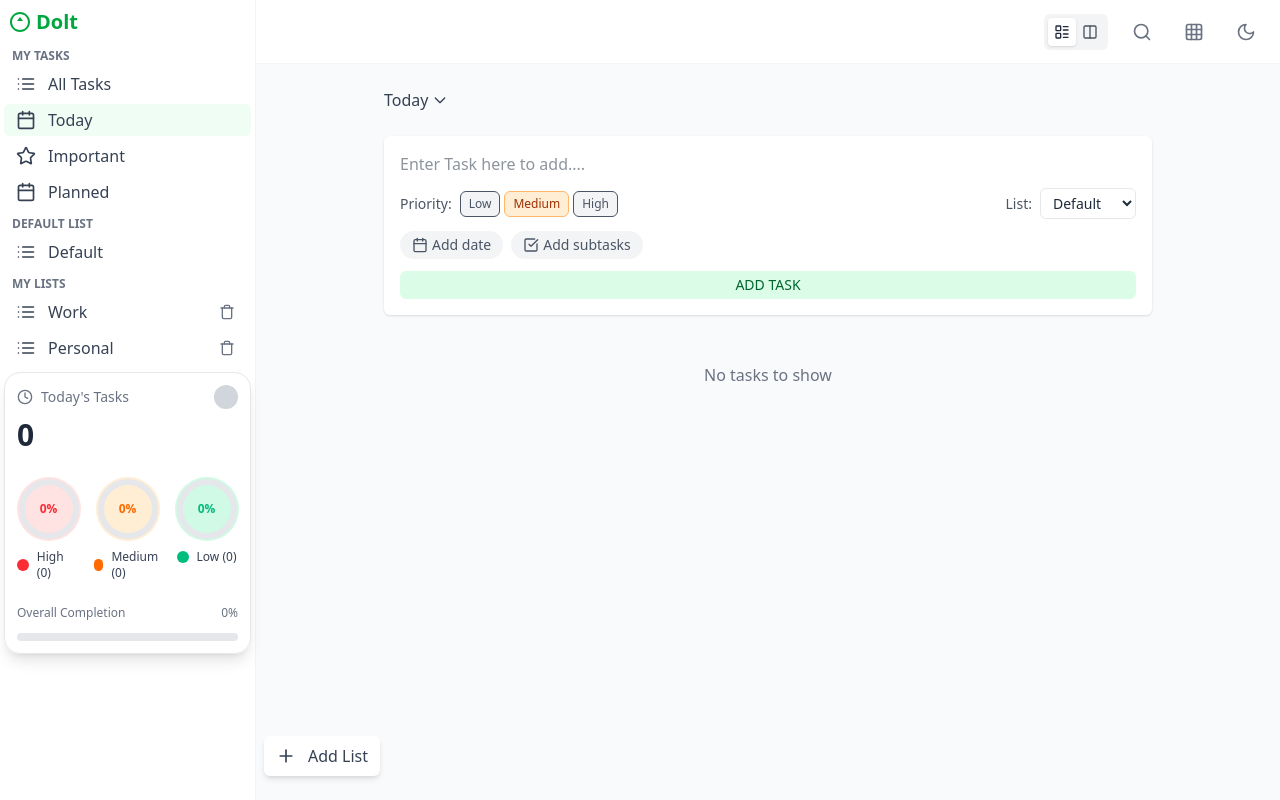
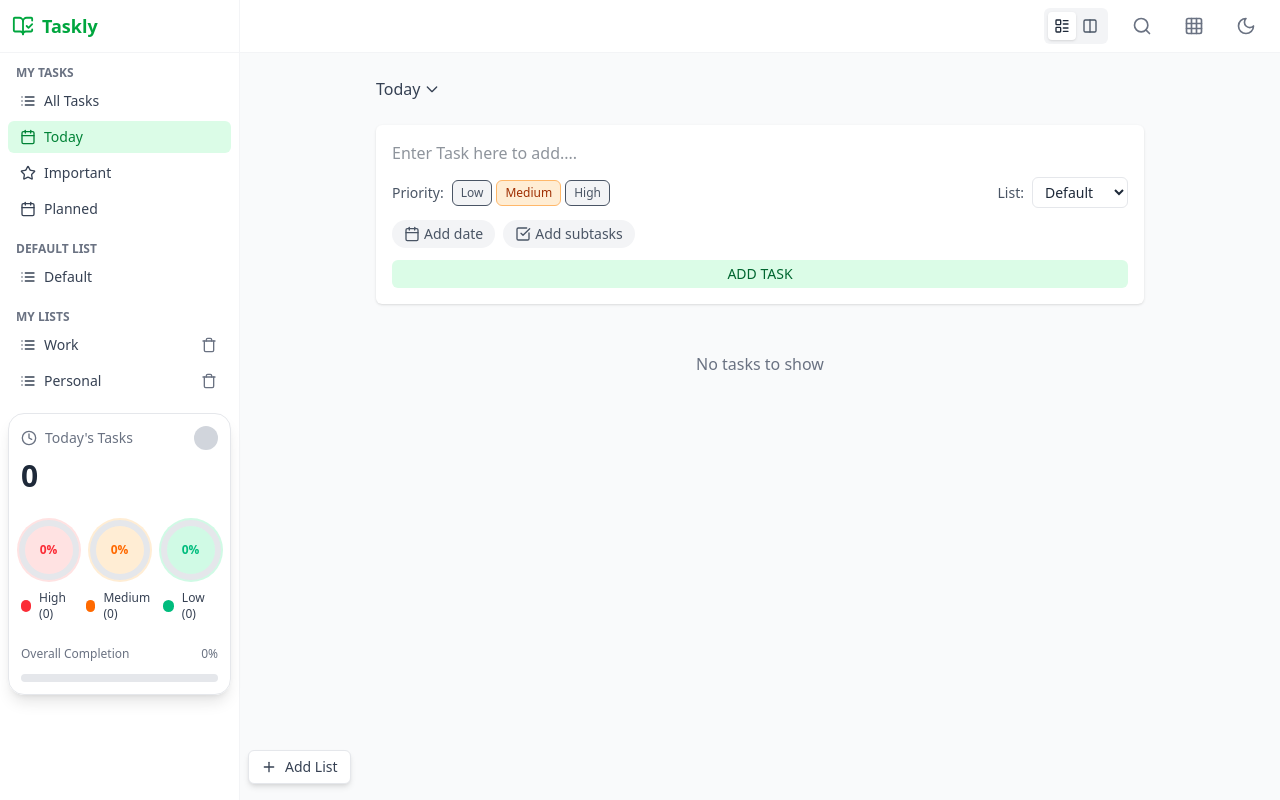
Before and after one commit to pathakjiop/DoIT, a React (Vite) app: page / in a window 1280 px wide. Built offline with nearby package versions, Linux system fonts and the light colour scheme.

Commit message:
Sidebar Changes

```diff
--- a/src/components/MainContent/KanbanCard.jsx
+++ b/src/components/MainContent/KanbanCard.jsx
@@ -8,7 +8,9 @@ const KanbanCard = ({ task, onToggleComplete, onToggleImportant, onDelete, onMov
 
   // Format the date to be more readable
   const formatDate = (dateString) => {
-    if (!dateString) return ""
+    if (!dateString) {
+      return ""
+    }
 
     const taskDate = new Date(dateString)
     const today = new Date()
@@ -20,8 +22,12 @@ const KanbanCard = ({ task, onToggleComplete, onToggleImportant, onDelete, onMov
     tomorrow.setHours(0, 0, 0, 0)
     taskDate.setHours(0, 0, 0, 0)
 
-    if (taskDate.getTime() === today.getTime()) return "Today"
-    if (taskDate.getTime() === tomorrow.getTime()) return "Tomorrow"
+    if (taskDate.getTime() === today.getTime()) {
+      return "Today"
+    }
+    if (taskDate.getTime() === tomorrow.getTime()) {
+      return "Tomorrow"
+    }
 
     // Otherwise return formatted date
     const options = { month: "short", day: "numeric" }
--- a/src/components/MainContent/MainContent.jsx
+++ b/src/components/MainContent/MainContent.jsx
@@ -24,7 +24,7 @@ const MainContent = ({ setShowCalendar, mobileMenuOpen, setMobileMenuOpen }) =>
   return (
     <div className="flex-1 flex flex-col overflow-hidden">
       {/* Header */}
-      <header className={`h-16 ${darkMode ? 'border-gray-700 bg-gray-800' : 'border-gray-100 bg-white'} border-b flex flex-wrap md:flex-nowrap items-center justify-between px-4 py-2`}>
+      <header className={`p-3 ${darkMode ? 'border-gray-700 bg-gray-800' : 'border-gray-100 bg-white'} border-b flex flex-wrap md:flex-nowrap items-center justify-between px-4 py-2`}>
         {/* Mobile Menu Button */}
         <button
           className="md:hidden p-2 rounded-md text-gray-500 hover:text-gray-600 hover:bg-gray-100 focus:outline-none focus:ring-2 focus:ring-inset focus:ring-green-500"
--- a/src/components/MainContent/TaskInput.jsx
+++ b/src/components/MainContent/TaskInput.jsx
@@ -79,8 +79,6 @@ const TaskInput = () => {
         setNewTaskList("default")
         setNewTaskTags([])
         setNewSubtasks([])
-        setNewTaskRecurring(null)
-        setNewTaskReminder(null)
         setNewTaskDependsOn(null)
         setShowDatePicker(false)
         setShowSubtaskInput(false)
--- a/src/components/Sidebar/Sidebar.jsx
+++ b/src/components/Sidebar/Sidebar.jsx
@@ -1,5 +1,6 @@
 import { useState } from "react"
 import { List, Calendar, Star, Plus, X, Trash } from 'lucide-react'
+
 import { useTheme } from "../contexts/ThemeContext"
 import { useTasks } from "../contexts/TaskContext"
 import TaskDashboard from "./TaskDashboard"
@@ -43,21 +44,15 @@ const Sidebar = ({ mobileMenuOpen, setMobileMenuOpen }) => {
     <>
       <div className={`${
         mobileMenuOpen ? 'translate-x-0' : '-translate-x-full'
-      } md:translate-x-0 fixed md:static inset-y-0 left-0 z-50 w-64 transition-transform duration-300 ease-in-out ${
+      } md:translate-x-0 fixed md:static inset-y-0 left-0 z-50 w-60 transition-transform duration-300 ease-in-out ${
         darkMode ? 'bg-gray-800 border-gray-700' : 'bg-white border-gray-100'
       } border-r`}>
-        <div className={`p-2 flex items-center justify-between ${darkMode ? 'border-gray-700' : 'border-gray-100'}`}>
-          <div className="text-green-600 font-bold text-xl flex items-center">
-            <span className="text-green-600 mr-1">
-              <svg width="24" height="24" viewBox="0 0 24 24" fill="none" xmlns="http://www.w3.org/2000/svg">
-                <path
-                  d="M12 2C6.48 2 2 6.48 2 12C2 17.52 6.48 22 12 22C17.52 22 22 17.52 22 12C22 6.48 17.52 2 12 2ZM12 20C7.59 20 4 16.41 4 12C4 7.59 7.59 4 12 4C16.41 4 20 7.59 20 12C20 16.41 16.41 20 12 20Z"
-                  fill="currentColor"
-                />
-                <path d="M12 7L9 11H15L12 7Z" fill="currentColor" />
-              </svg>
+        <div className={`p-3 flex items-center justify-between ${darkMode ? 'border-gray-700' : 'border-gray-100'} border-b`}>
+          <div className="text-green-600 font-bold text-lg flex items-center">
+            <span className="text-green-600 mr-2">
+              <svg xmlns="http://www.w3.org/2000/svg" width="22" height="22" viewBox="0 0 24 24" fill="none" stroke="currentColor" strokeWidth="2" strokeLinecap="round" strokeLinejoin="round" className="lucide lucide-book-open-check"><path d="M12 21V7"/><path d="m16 12 2 2 4-4"/><path d="M22 6V4a1 1 0 0 0-1-1h-5a4 4 0 0 0-4 4 4 4 0 0 0-4-4H3a1 1 0 0 0-1 1v13a1 1 0 0 0 1 1h6a3 3 0 0 1 3 3 3 3 0 0 1 3-3h6a1 1 0 0 0 1-1v-1.3"/></svg>
             </span>
-            Dolt
+          Taskly
           </div>
           {/* Close button for mobile view */}
           <button
@@ -68,70 +63,70 @@ const Sidebar = ({ mobileMenuOpen, setMobileMenuOpen }) => {
           </button>
         </div>
 
-        <div className="p-1">
+        <div className="p-2">
           {/* Default Lists */}
-          <div className={`text-xs uppercase ${darkMode ? 'text-gray-400' : 'text-gray-500'} font-semibold pl-2 mb-1`}>My Tasks</div>
+          <div className={`text-xs uppercase ${darkMode ? 'text-gray-400' : 'text-gray-500'} font-semibold pl-2 mb-1 mt-1`}>My Tasks</div>
           <div className="space-y-1">
             {[
-              { name: "All Tasks", icon: <List className="w-5 h-5 mr-3" /> },
-              { name: "Today", icon: <Calendar className="w-5 h-5 mr-3" /> },
-              { name: "Important", icon: <Star className="w-5 h-5 mr-3" /> },
-              { name: "Planned", icon: <Calendar className="w-5 h-5 mr-3" /> },
+              { name: "All Tasks", icon: <List className="w-4 h-4 mr-2" /> },
+              { name: "Today", icon: <Calendar className="w-4 h-4 mr-2" /> },
+              { name: "Important", icon: <Star className="w-4 h-4 mr-2" /> },
+              { name: "Planned", icon: <Calendar className="w-4 h-4 mr-2" /> },
             ].map((item) => (
               <div
                 key={item.name}
-                className={`flex items-center px-3 py-1 ${darkMode ? 'text-gray-300' : 'text-gray-700'} rounded-md cursor-pointer ${
+                className={`flex items-center px-3 py-1.5 ${darkMode ? 'text-gray-300 hover:bg-gray-700' : 'text-gray-700 hover:bg-gray-100'} rounded-md cursor-pointer ${
                   activeSidebar === item.name
-                    ? darkMode ? "bg-green-900" : "bg-green-50"
+                    ? darkMode ? "bg-green-800 text-white" : "bg-green-100 text-green-700"
                     : ""
                 }`}
                 onClick={() => handleSidebarItemClick(item.name)}
               >
                 {item.icon}
-                <span>{item.name}</span>
+                <span className="text-sm">{item.name}</span>
               </div>
             ))}
           </div>
 
           {/* Default List */}
-          <div className="mt-2">
+          <div className="mt-4">
             <div className={`text-xs uppercase ${darkMode ? 'text-gray-400' : 'text-gray-500'} font-semibold pl-2 mb-1`}>Default List</div>
             <div className="space-y-1">
               <div
-                className={`flex items-center px-3 py-1 ${darkMode ? 'text-gray-300' : 'text-gray-700'} rounded-md cursor-pointer ${
+                className={`flex items-center px-3 py-1.5 ${darkMode ? 'text-gray-300 hover:bg-gray-700' : 'text-gray-700 hover:bg-gray-100'} rounded-md cursor-pointer ${
                   activeSidebar === "Default"
-                    ? darkMode ? "bg-green-900" : "bg-green-50"
+                    ? darkMode ? "bg-green-800 text-white" : "bg-green-100 text-green-700"
                     : ""
                 }`}
                 onClick={() => handleSidebarItemClick("Default")}
               >
-                <List className="w-5 h-5 mr-3" />
-                <span>{defaultList.name}</span>
+                <List className="w-4 h-4 mr-2" />
+                <span className="text-sm">{defaultList.name}</span>
               </div>
             </div>
           </div>
 
           {/* Custom Lists */}
           {customLists.length > 0 && (
-            <div className="mt-2">
+            <div className="mt-4">
               <div className={`text-xs uppercase ${darkMode ? 'text-gray-400' : 'text-gray-500'} font-semibold pl-2 mb-1`}>My Lists</div>
               <div className="space-y-1">
                 {customLists.map((list) => (
                   <div
                     key={list.id}
-                    className={`flex items-center justify-between px-3 py-1 ${darkMode ? 'text-gray-300' : 'text-gray-700'} rounded-md cursor-pointer ${
+                    className={`flex items-center justify-between px-3 py-1.5 ${darkMode ? 'text-gray-300 hover:bg-gray-700' : 'text-gray-700 hover:bg-gray-100'} rounded-md cursor-pointer ${
                       activeSidebar === list.name
-                        ? darkMode ? "bg-green-900" : "bg-green-50"
+                        ? darkMode ? "bg-green-800 text-white" : "bg-green-100 text-green-700"
                         : ""
                     }`}
                     onClick={() => handleSidebarItemClick(list.name)}
                   >
                     <div className="flex items-center">
-                      <List className="w-5 h-5 mr-3" />
-                      <span>{list.name}</span>
+                      <List className="w-4 h-4 mr-2" />
+                      <span className="text-sm">{list.name}</span>
                     </div>
                     <button
-                      className={`p-1 ${darkMode ? 'text-gray-400 hover:text-red-400' : 'text-gray-500 hover:text-red-500'}`}
+                      className={`p-0.5 rounded ${darkMode ? 'text-gray-400 hover:text-red-400 hover:bg-gray-700' : 'text-gray-500 hover:text-red-500 hover:bg-gray-200'}`}
                       onClick={(e) => {
                         e.stopPropagation() // Prevent triggering the parent onClick
                         deleteList(list.id)
@@ -146,42 +141,44 @@ const Sidebar = ({ mobileMenuOpen, setMobileMenuOpen }) => {
           )}
 
           {/* Today Tasks Dashboard */}
-          <TaskDashboard />
+          <div className="mt-4">
+            <TaskDashboard />
+          </div>
         </div>
       </div>
 
       {/* Add List Section - Moved Outside Sidebar */}
-      <div className="absolute left-64 bottom-6 z-10">
+      <div className="absolute left-60 bottom-4 z-10">
         {showNewListInput ? (
-          <div className={`flex items-center ${darkMode ? 'bg-gray-800 border-gray-700' : 'bg-white border-gray-200'} p-2 rounded-md shadow-md ml-2`}>
+          <div className={`flex items-center ${darkMode ? 'bg-gray-800 border-gray-700' : 'bg-white border-gray-200'} p-2 rounded-md shadow-md ml-2 border`}>
             <input
               type="text"
               value={newListName}
               onChange={(e) => setNewListName(e.target.value)}
               placeholder="List name"
-              className={`px-3 py-2 ${darkMode ? 'bg-gray-700 text-gray-200 border-gray-600' : 'bg-white text-gray-800 border-gray-200'} border rounded-md mr-2 w-48`}
+              className={`px-2 py-1 ${darkMode ? 'bg-gray-700 text-gray-200 border-gray-600' : 'bg-white text-gray-800 border-gray-200'} border rounded-md mr-1 w-40 text-sm`}
               onKeyPress={(e) => e.key === "Enter" && addList(newListName)}
               autoFocus
             />
-            <button className="p-2 text-green-600" onClick={() => {
+            <button className="p-1 text-green-600 hover:bg-green-50 rounded" onClick={() => {
               if (addList(newListName)) {
                 setNewListName("")
                 setShowNewListInput(false)
               }
             }}>
-              <Plus className="w-5 h-5" />
+              <Plus className="w-4 h-4" />
             </button>
-            <button className={`p-2 ${darkMode ? 'text-gray-400' : 'text-gray-500'}`} onClick={cancelAddList}>
-              <X className="w-5 h-5" />
+            <button className={`p-1 ${darkMode ? 'text-gray-400 hover:bg-gray-700' : 'text-gray-500 hover:bg-gray-100'} rounded`} onClick={cancelAddList}>
+              <X className="w-4 h-4" />
             </button>
           </div>
         ) : (
           <button
-            className={`flex items-center px-3 py-2 ${darkMode ? 'bg-gray-800 text-gray-300 hover:bg-gray-700' : 'bg-white text-gray-700 hover:bg-gray-50'} rounded-md shadow-md ml-2`}
+            className={`flex items-center px-3 py-1.5 ${darkMode ? 'bg-gray-800 text-gray-300 hover:bg-gray-700' : 'bg-white text-gray-700 hover:bg-gray-50'} rounded-md shadow-md ml-2 border ${darkMode ? 'border-gray-700' : 'border-gray-200'}`}
             onClick={() => setShowNewListInput(true)}
           >
-            <Plus className="w-5 h-5 mr-3" />
-            <span>Add List</span>
+            <Plus className="w-4 h-4 mr-2" />
+            <span className="text-sm">Add List</span>
           </button>
         )}
       </div>
```
